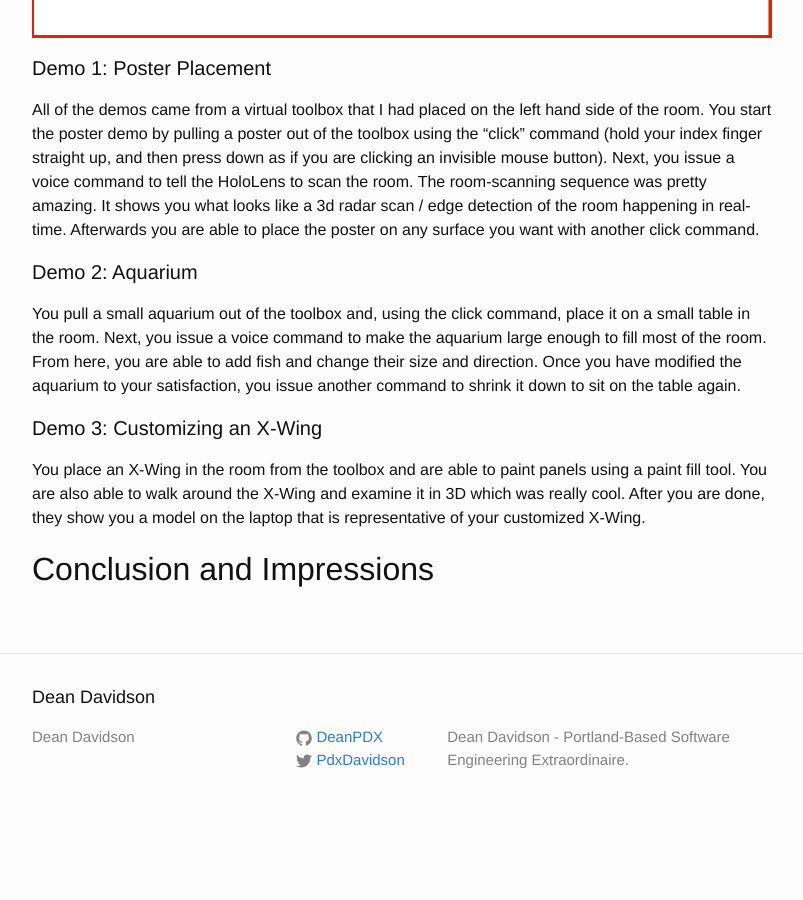
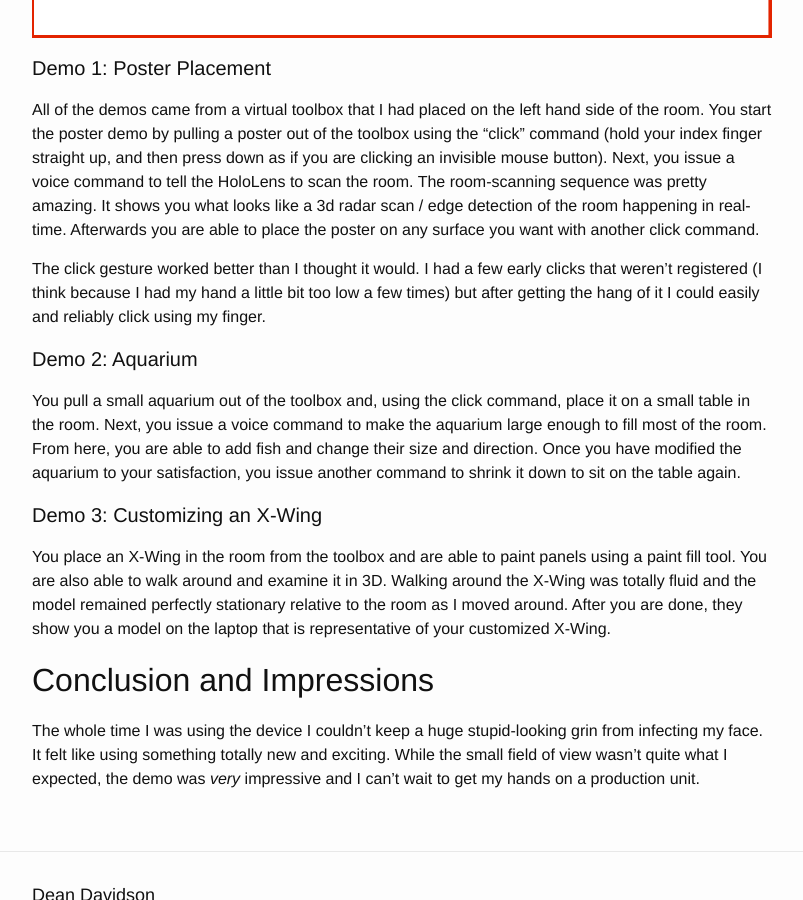
Before and after one commit to DeanPDX/DeanPDX.github.io, a Jekyll site: the page built from _posts/2015-05-08-hands-on-with-hololens-at-build-2015.markdown, in a window 1280 px wide and 900 px high, scrolled down 1481 px. Shown: the whole window, without its empty margins (238-1041 px from the left). Built offline with Jekyll 4.4.1, drawn with Linux system fonts in a browser that asks for light colours; nearby versions of some CDN libraries; before the commit the page ends 2312 px from its top, so only the background shows below that; some of the changed text lies outside the part shown.

Commit message:
Finished up the article (more or less).

```diff
--- a/_posts/2015-05-08-hands-on-with-hololens-at-build-2015.markdown
+++ b/_posts/2015-05-08-hands-on-with-hololens-at-build-2015.markdown
@@ -24,10 +24,13 @@ Immediately I noticed that the field of view was small.  Instead of being immers
 #### Demo 1: Poster Placement
 All of the demos came from a virtual toolbox that I had placed on the left hand side of the room.  You start the poster demo by pulling a poster out of the toolbox using the "click" command (hold your index finger straight up, and then press down as if you are clicking an invisible mouse button).  Next, you issue a voice command to tell the HoloLens to scan the room.  The room-scanning sequence was pretty amazing.  It shows you what looks like a 3d radar scan / edge detection of the room happening in real-time.  Afterwards you are able to place the poster on any surface you want with another click command.
 
+The click gesture worked better than I thought it would.  I had a few early clicks that weren't registered (I think because I had my hand a little bit too low a few times) but after getting the hang of it I could easily and reliably click using my finger.
+
 #### Demo 2: Aquarium
 You pull a small aquarium out of the toolbox and, using the click command, place it on a small table in the room.  Next, you issue a voice command to make the aquarium large enough to fill most of the room.  From here, you are able to add fish and change their size and direction.  Once you have modified the aquarium to your satisfaction, you issue another command to shrink it down to sit on the table again.
 
 #### Demo 3: Customizing an X-Wing
-You place an X-Wing in the room from the toolbox and are able to paint panels using a paint fill tool.  You are also able to walk around the X-Wing and examine it in 3D which was really cool.  After you are done, they show you a model on the laptop that is representative of your customized X-Wing.
+You place an X-Wing in the room from the toolbox and are able to paint panels using a paint fill tool.  You are also able to walk around and examine it in 3D.  Walking around the X-Wing was totally fluid and the model remained perfectly stationary relative to the room as I moved around.  After you are done, they show you a model on the laptop that is representative of your customized X-Wing.
 
 ## Conclusion and Impressions
+The whole time I was using the device I couldn't keep a huge stupid-looking grin from infecting my face.  It felt like using something totally new and exciting.  While the small field of view wasn't quite what I expected, the demo was _very_ impressive and I can't wait to get my hands on a production unit.
```
Also changed, not shown: other parts of _posts/2015-05-08-hands-on-with-hololens-at-build-2015.markdown (+1 -1 lines).
